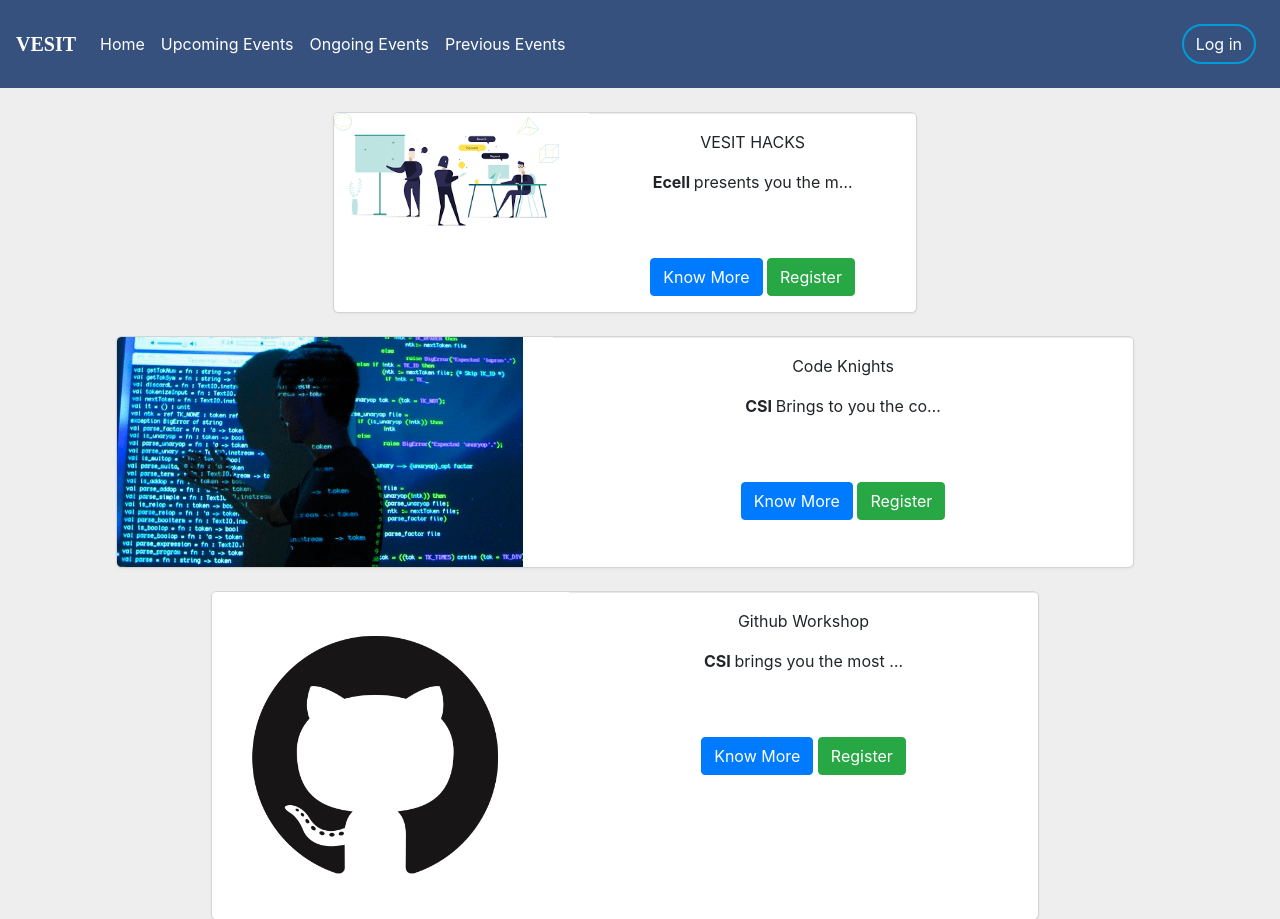
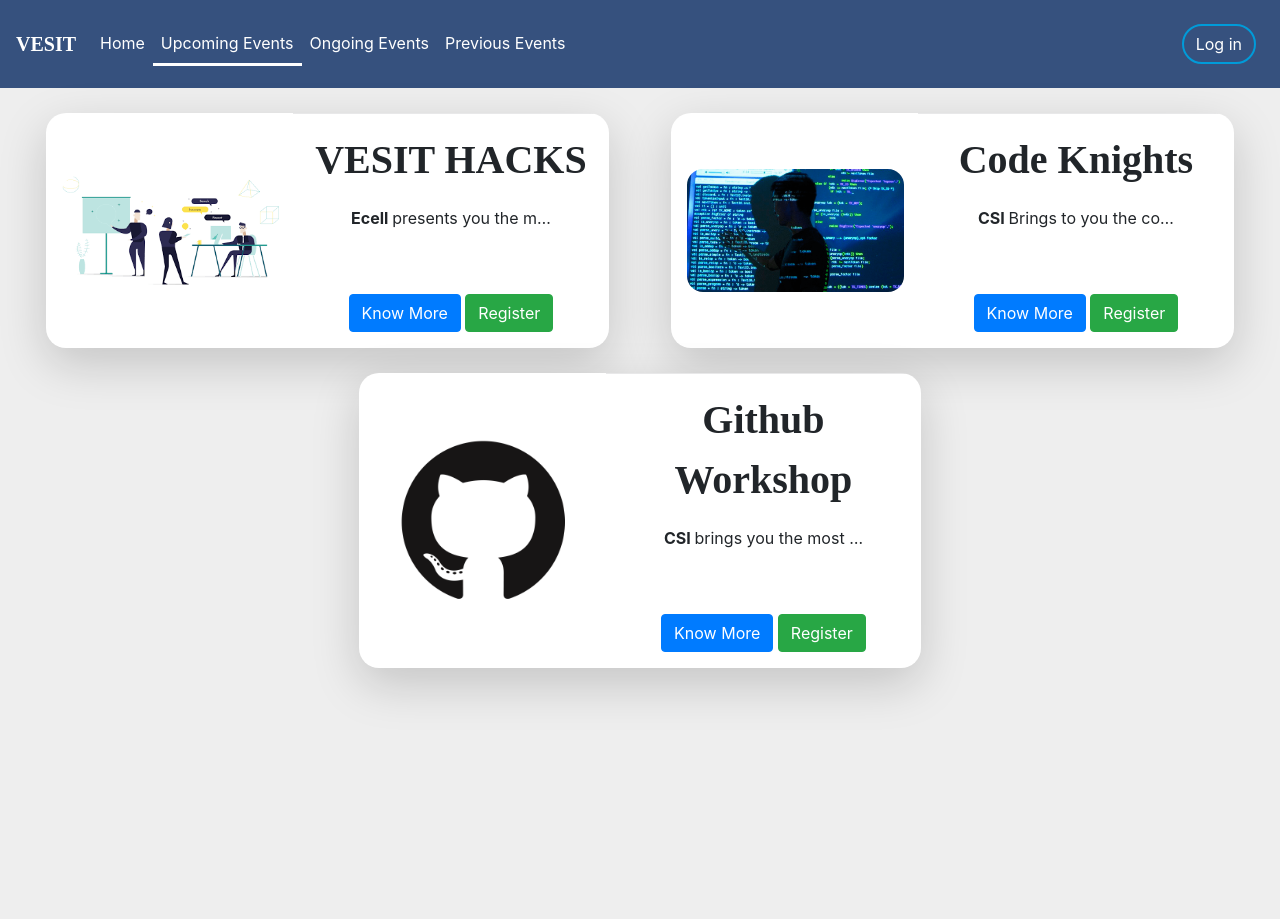
Before and after one commit to paras-gurnani/Vesit-Hacks-21, a Django app: page /events/ in a window 1280 px wide. After the commit the page ends 697 px from the top, so only its background shows below. Run offline with Django 3.2, Linux system fonts and the light colour scheme; data comes from the database, SQL or seed files in the repository; both versions use the stored data as it was after the commit; some libraries are stand-ins or nearby versions.

Commit message:
UI changes

```diff
--- a/dashboard/views.py
+++ b/dashboard/views.py
@@ -38,6 +38,7 @@ def login(request):
             request.session['user_fname'] = user_details.staff_fname
             request.session['dept_id'] = user_details.dept_id.dept_id
             request.session['Staff_type'] = user_details.Staff_type
+            request.session['is_student'] = False
         except Exception:
             user_details = None
 
@@ -52,6 +53,7 @@ def login(request):
                 request.session['user_fname'] = user_details.stud_fname
                 request.session['dept_id'] = user_details.dept_id.dept_id
                 request.session['Staff_type'] = 0 # for student
+                request.session['is_student'] = True
             except Exception:
                 user_details = None
 
--- a/events/views.py
+++ b/events/views.py
@@ -138,6 +138,14 @@ def approveEvent(request):
                         'rejected_approvals': rejected_approvals
                         }
 
+    conductor_object = None
+    if request.session['is_student']:
+        conductor_object = Student.objects.get(student_id = request.session['user_id'])
+    else:
+        conductor_object = Staff.objects.get(staff_id = request.session['user_id'])
+
+    # yourPendingApprovals = Event.objects.all().filter(status = 0, conductor_id=conductor_object)
+    context['yourPendingApprovals'] = None
     return render(request, 'events/give_approval.html', context)
 
 def approve(request, id):
--- a/templates/base.html
+++ b/templates/base.html
@@ -65,7 +65,7 @@
             </li>
           </ul>
           {% if request.session.is_authenticated and request.session.is_priviledged %}
-            <a href="/events/ApproveEvent" class="nav-link"> Approvals </a>
+            <a href="/events/ApproveEvent" class="nav-link {% block activeApproval %}{% endblock activeApproval %}"> Approvals </a>
           {% endif %}
 
           {% if request.session.is_authenticated %}
--- a/templates/events/allEvents.html
+++ b/templates/events/allEvents.html
@@ -1,5 +1,5 @@
 {% extends 'base.html' %}
-
+{% block upcomingActive %} active {% endblock upcomingActive %}
 {% block head %}
 <style>
   .addButton {
@@ -78,6 +78,14 @@
   .btn {
     margin-top: auto;
   }
+  .card-title {
+    font-family: 'Microsoft Sans Serif';
+    font-size: 5vh;
+    font-weight: bold;
+  }
+  .card-desc {
+    font-size: 5vh;
+  }
 </style>
 
 {% endblock head %}
@@ -85,18 +93,17 @@
 {% block body %}
 
 {%if events %}
-<div class='container-fluid row' >
+<div class='container-fluid row mx-auto'>
   {%for event in events %}
-  <div class="card text-center" style='margin:auto; margin-top:2%;'>
+  <div class="card text-center mx-auto shadow-lg" style='margin:auto; margin-top:2%; width: 45%; border-radius: 20px;'>
     <div class="row">
-      <div class="col-sm-5">
-        <img class="d-block w-100" src='/media/{{event.postor}}' alt="">
+      <div class="col-sm-5 my-auto">
+        <img class="d-block w-100 mx-3" src='/media/{{event.postor}}' alt="" style="width: 20vh; border-radius: 2vh;">
       </div>
       <div class="col-sm-7">
         <div class="card-block">
-          <!--           <h4 class="card-title">Small card</h4> -->
-          <p>{{event.event_title}}</p>
-          <p>{{event.event_description|safe|truncatechars:50 }}</p>
+          <p class="card-title">{{event.event_title}}</p>
+          <p class="card-desc">{{event.event_description|safe|truncatechars:50 }}</p>
           <br>
           <br>
           <a href="/events/EventDetail/{{event.id}}" class="btn btn-primary">Know More</a>
--- a/templates/events/ongoing.html
+++ b/templates/events/ongoing.html
@@ -1,5 +1,5 @@
 {% extends 'base.html' %}
-
+{% block ongoingActive %}active{% endblock ongoingActive %}
 {% block head %}
   <style>
   .addButton {
@@ -41,7 +41,7 @@
 {%endfor%}
 </div>
   {%else%}
-  <h1>No events right now</h1>
+    <h3 class="mx-4 my-2">No events right now</h3>
   {%endif%}
 </div>
 
--- a/templates/events/previousEvents.html
+++ b/templates/events/previousEvents.html
@@ -1,5 +1,5 @@
 {% extends 'base.html' %}
-
+{% block previousActive %} active {% endblock previousActive %}
 {% block head %}
   <style>
   .addButton {
@@ -41,7 +41,7 @@
 {%endfor%}
 </div>
   {%else%}
-  <h1>No events right now</h1>
+  <h3 class="mx-4 my-2">No events right now</h3>
   {%endif%}
 </div>
 
```
Also changed, not shown: templates/events/eventDetails.html (+4 -6 lines), templates/events/give_approval.html (+58 -1 lines), db.sqlite3, media/Events/Postors/GitHub.png (added), media/Events/Postors/Laravel.jpg (added).
